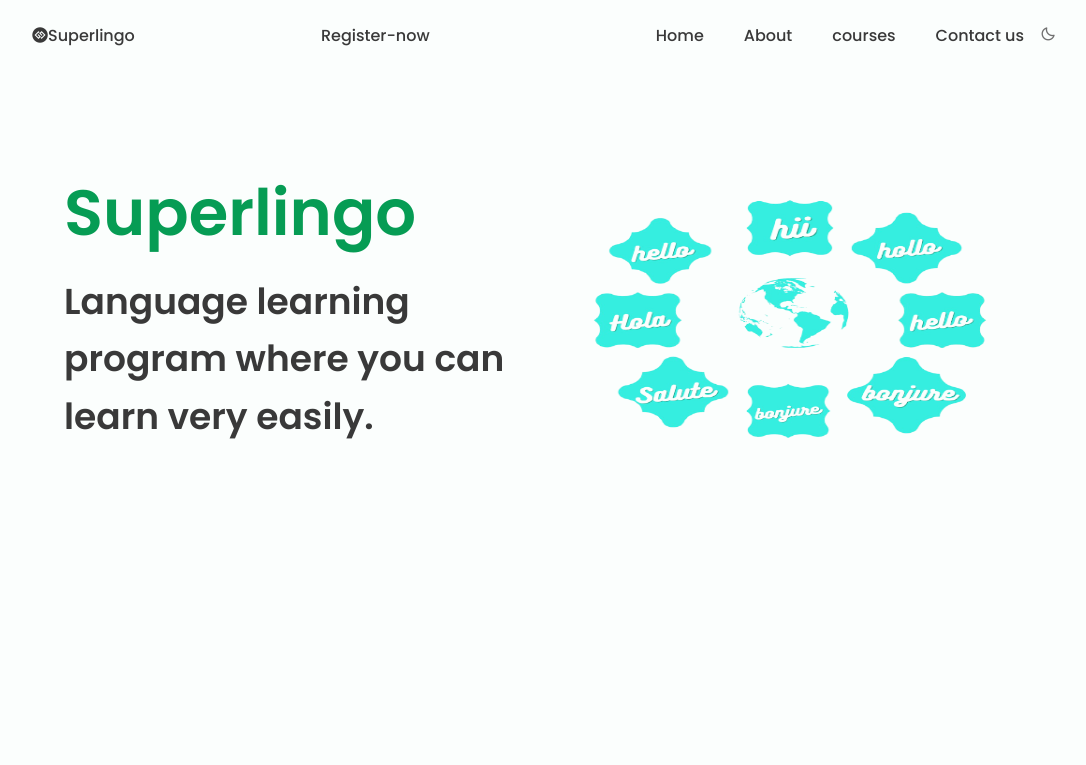
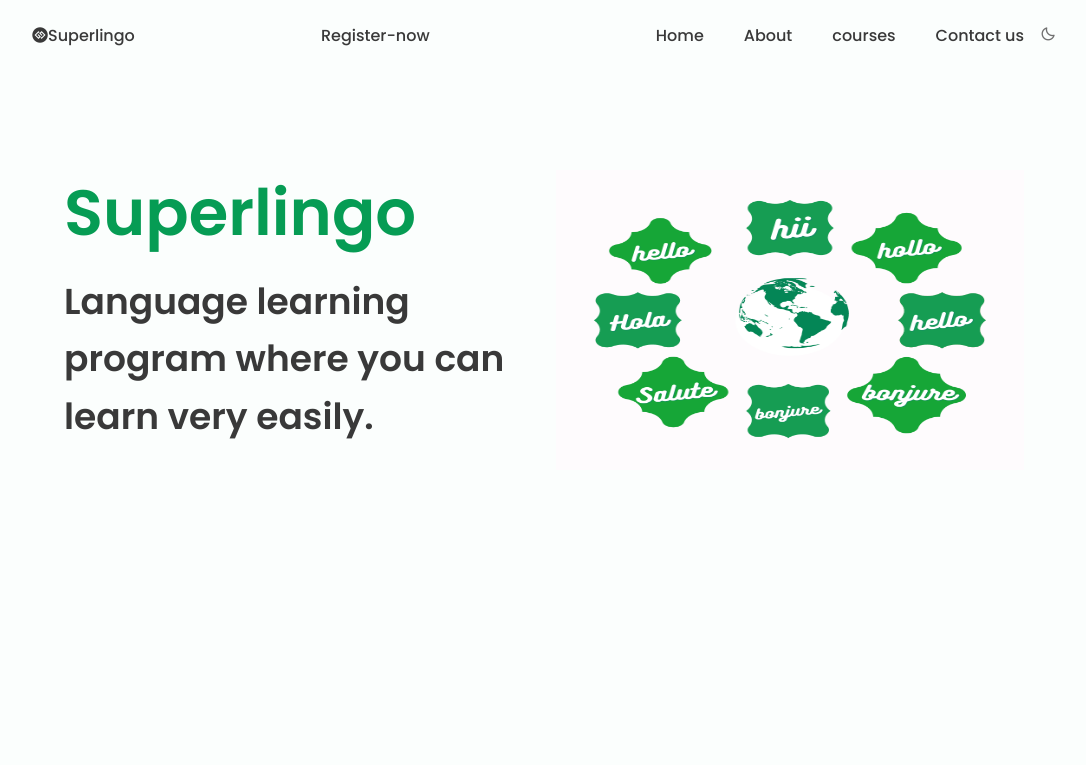
Before and after one commit to Codewithboy/superlingodemo, a plain HTML site: page index.html in a window 1280 px wide. Shown: the top 765 px of the page, without its empty margins (96-1182 px from the left). Drawn offline with nearby package versions, Linux system fonts and the light colour scheme.

Commit message:
Update index.html

```diff
--- a/index.html
+++ b/index.html
@@ -59,7 +59,7 @@
 
                     </div>
 
-                    <img src="assets/img/WhatsApp_Image_2021-11-24_at_12.11.05_PM-removebg-preview.png" alt="" class="home__img">
+                    <img src="assets/img/superlingo logo.png" alt="" class="home__img">
 
                 </div>
             </section>
```
